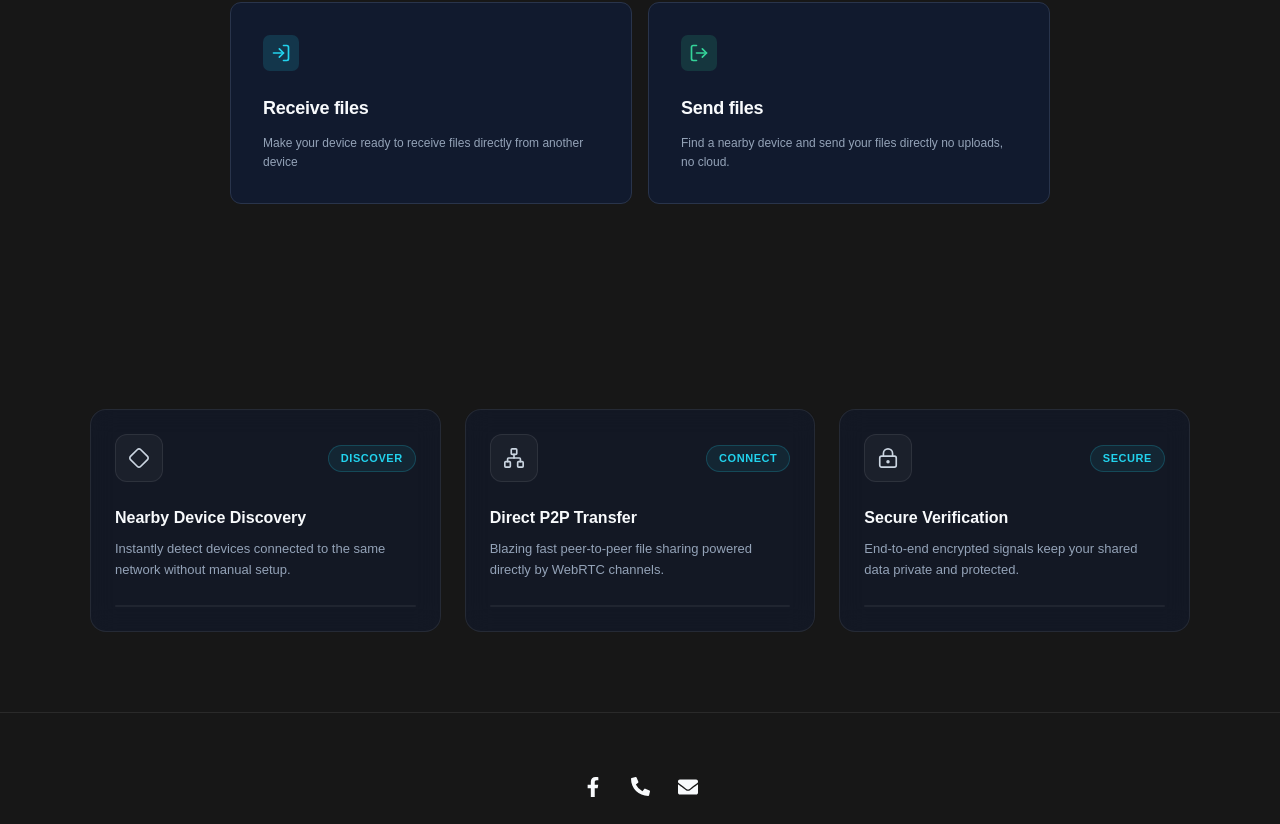
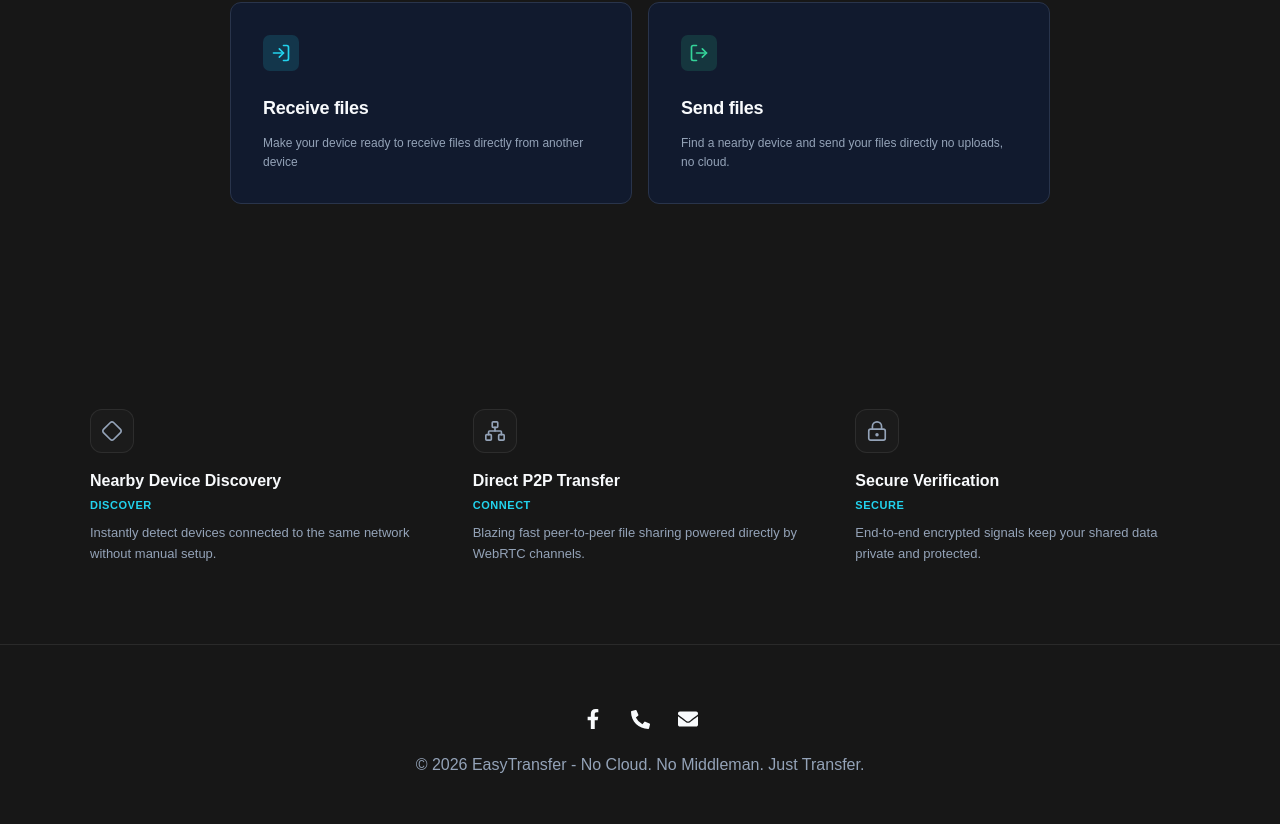
Before and after one commit to Markcjpaclibar/EasyTransfers, a Next.js app: page / in a window 1280 px wide. Shown: the part 421-1245 px from the top of the page. Built offline with nearby package versions, Linux system fonts and the light colour scheme.

Commit message:
feature uppdates

```diff
--- a/components/home/Features.tsx
+++ b/components/home/Features.tsx
@@ -27,77 +27,56 @@ const features = [
 
 export default function Features() {
   return (
-    <section className="w-full px-5 py-12 sm:px-8 sm:py-16 lg:py-20">
-      <div className="mx-auto grid max-w-[1100px] grid-cols-1 gap-4 sm:grid-cols-3 sm:gap-6">
+    <section className="w-full px-6 py-12 sm:px-8 sm:py-16 lg:py-20">
+      <div className="mx-auto grid max-w-[1100px] grid-cols-1 gap-10 sm:grid-cols-3 sm:gap-8 lg:gap-12">
         {features.map((feature) => {
           const Icon = feature.icon;
 
           return (
             <div
               key={feature.title}
-              className="
-                group
-                relative
-                flex
-                flex-col
-                justify-between
-                rounded-2xl
-                border
-                border-white/[0.08]
-                bg-[#111A2E]/60
-                p-6
-                backdrop-blur-md
-                transition-all
-                duration-300
-                hover:-translate-y-1
-                hover:border-[#22D3EE]/30
-                hover:bg-[#111A2E]/90
-                hover:shadow-[0_8px_30px_rgb(34,211,238,0.06)]
-              "
+              className="group flex flex-col items-start transition-all duration-300"
             >
-              <div>
-                {/* Header Row: Icon & Tag Badge */}
-                <div className="flex items-center justify-between">
+              {/* Icon Container with Subtle Glow */}
               <div
                 className="
                   flex
-                      h-12
-                      w-12
+                  h-11
+                  w-11
                   items-center
                   justify-center
                   rounded-xl
                   border
                   border-white/[0.08]
-                      bg-white/[0.04]
-                      text-[#CBD5E1]
-                      transition-colors
+                  bg-white/[0.02]
+                  text-[#94A3B8]
+                  transition-all
                   duration-300
-                      group-hover:border-[#22D3EE]/30
+                  group-hover:border-[#22D3EE]/40
                   group-hover:bg-[#22D3EE]/10
                   group-hover:text-[#22D3EE]
+                  group-hover:shadow-[0_0_15px_rgba(34,211,238,0.15)]
                 "
               >
                 <Icon size={22} strokeWidth={1.8} />
               </div>
 
-                  <span className="rounded-full border border-[#22D3EE]/20 bg-[#22D3EE]/[0.08] px-3 py-1 text-[11px] font-semibold uppercase tracking-wider text-[#22D3EE]">
-                    {feature.label}
-                  </span>
-                </div>
-
-                {/* Title & Description */}
-                <div className="mt-6">
+              {/* Text Content */}
+              <div className="mt-4 flex flex-col">
+                <div className="flex items-center gap-2">
                   <h3 className="text-[15px] font-semibold text-[#F8FAFC] transition-colors duration-200 group-hover:text-[#22D3EE] sm:text-[16px]">
                     {feature.title}
                   </h3>
+                </div>
+
+                <span className="mt-1 text-[11px] font-semibold uppercase tracking-wider text-[#22D3EE]">
+                  {feature.label}
+                </span>
+
                 <p className="mt-2 text-[13px] leading-relaxed text-[#94A3B8]">
                   {feature.description}
                 </p>
               </div>
-              </div>
-
-              {/* Bottom Subtle Gradient Accent Line */}
-              <div className="mt-6 h-[2px] w-full rounded-full bg-white/[0.06] transition-colors duration-300 group-hover:bg-[#22D3EE]/40" />
             </div>
           );
         })}
```
Lines whose indentation alone changed are shown as unchanged.
